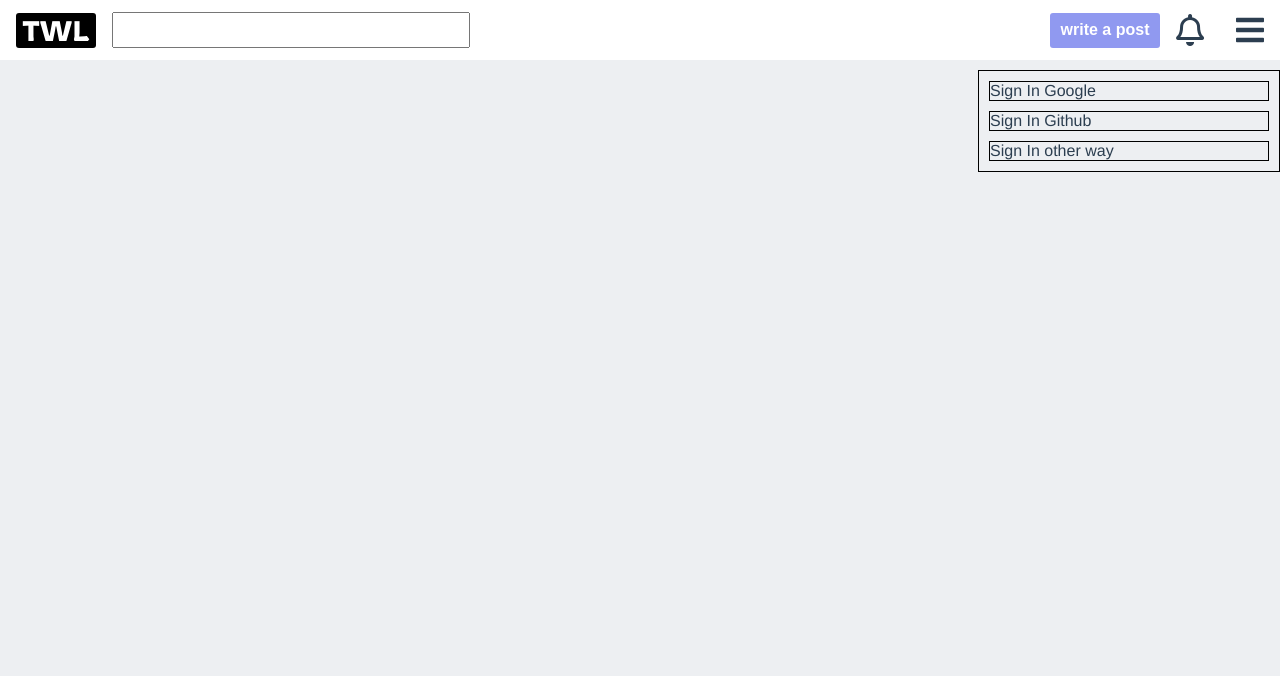
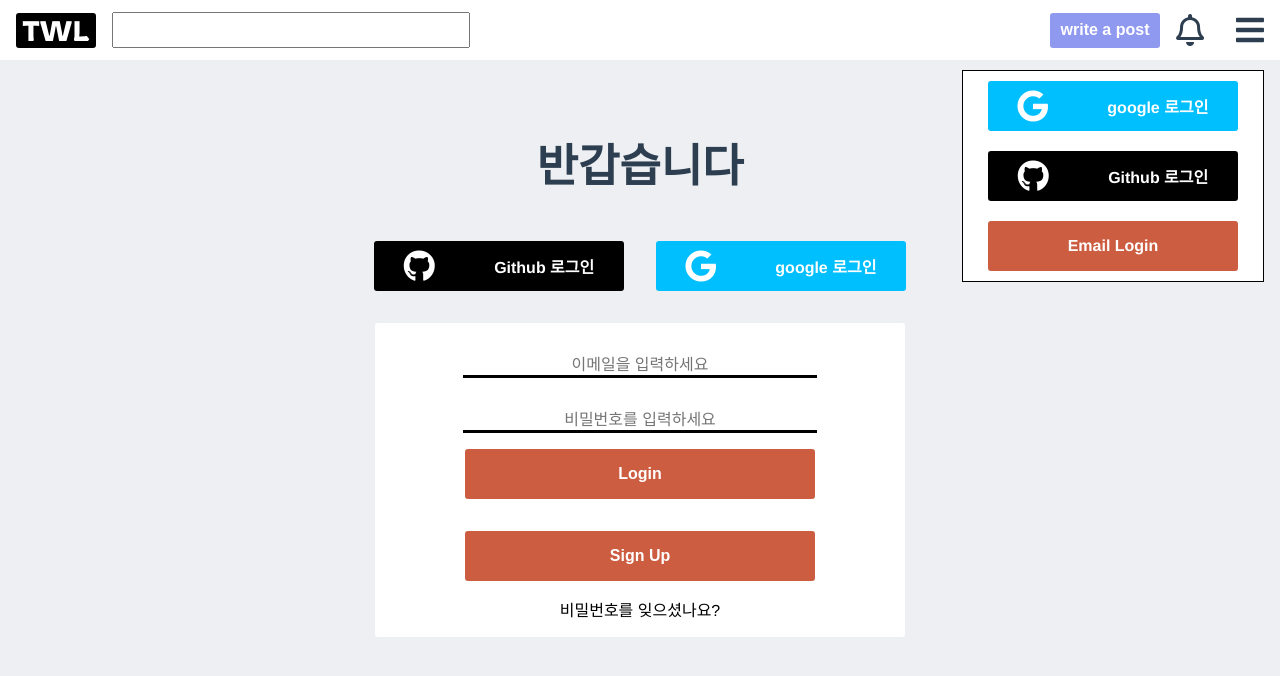
Before and after one commit to unani92/twlssafy, a Vue app in the folder frontend/: page /login in a window 1280 px wide. Both pictures are taken after a click on the icon 1250 px from the left and 30 px from the top of the page. Shown: the top 676 px of the page. Built offline with nearby package versions, Linux system fonts and the light colour scheme.

Commit message:
FE/login : 로그인 스켈레톤 코드 구현

```diff
--- /dev/null
+++ b/frontend/src/components/GithubLogin.vue
@@ -0,0 +1,31 @@
+<template>
+  <div class="github">
+    <i class="fab fa-github"></i>
+    <span>Github 로그인</span>
+  </div>
+</template>
+
+<script>
+  export default {
+    name: "GithubLogin"
+  }
+</script>
+
+<style scoped>
+  .github {
+    border-radius: 3px;
+    background-color: black;
+    width: 250px;
+    height: 50px;
+    color: white;
+    display: flex;
+    justify-content: space-around;
+    align-items: center;
+    font-weight: bolder;
+    margin: 1rem;
+  }
+  i {
+    color: white;
+    font-size: 2rem;
+  }
+</style>
--- /dev/null
+++ b/frontend/src/components/GoogleLogin.vue
@@ -0,0 +1,31 @@
+<template>
+  <div class="google">
+    <i class="fab fa-google"></i>
+    <span>google 로그인</span>
+  </div>
+</template>
+
+<script>
+  export default {
+    name: "GoogleLogin"
+  }
+</script>
+
+<style scoped>
+  .google {
+    border-radius: 3px;
+    background-color: deepskyblue;
+    width: 250px;
+    height: 50px;
+    color: white;
+    display: flex;
+    justify-content: space-around;
+    align-items: center;
+    font-weight: bolder;
+    margin: 1rem;
+  }
+  i {
+    color: white;
+    font-size: 2rem;
+  }
+</style>
--- a/frontend/src/components/NavBar.vue
+++ b/frontend/src/components/NavBar.vue
@@ -3,7 +3,7 @@
     <div class="nav-bar">
       <div class="logo-searchbar">
         <div class="logo">
-          <Router-link class="logo-text" to="/test">
+          <Router-link class="logo-text" to="/">
             TWL
           </Router-link>
         </div>
@@ -21,14 +21,12 @@
     </div>
     <div class="aside disabled">
       <div class="aside-menu">
+        <GoogleLogin/>
+        <GithubLogin/>
         <div>
-          Sign In Google
-        </div>
-        <div>
-          Sign In Github
-        </div>
-        <div>
-          Sign In other way
+          <Router-link class="emailogin-text" :to="{name: 'Login'}">
+            Email Login
+          </Router-link>
         </div>
       </div>
     </div>
@@ -36,8 +34,14 @@
 </template>
 
 <script>
+  import GoogleLogin from "./GoogleLogin";
+  import GithubLogin from "./GithubLogin";
   export default {
     name: "NavBar",
+    components: {
+      GoogleLogin,
+      GithubLogin
+    },
     methods: {
       asideBarToggle() {
         const aside = document.querySelector(".aside")
@@ -157,10 +161,29 @@
   .aside-menu {
     width: 300px;
     border: 1px solid black;
+    background-color: white;
+    display: flex;
+    flex-direction: column;
+    justify-content: center;
+    align-items: center;
+    margin-right: 1rem;
   }
   .aside-menu > div {
-    border: 1px solid black;
     margin: 10px;
+  }
+  .aside-menu > div:nth-child(3) {
+    width: 250px;
+    height: 50px;
+    border-radius: 3px;
+    background-color: rgb(204, 93, 65);
+    display: flex;
+    align-items: center;
+    justify-content: center;
+  }
+  .emailogin-text {
+    text-decoration: none;
+    color: white;
+    font-weight: bolder;
   }
   .disabled {
     display: none;
--- a/frontend/src/router/index.js
+++ b/frontend/src/router/index.js
@@ -1,6 +1,9 @@
 import Vue from 'vue'
 import VueRouter from 'vue-router'
 import Home from '../views/Home.vue'
+import Login from "../views/Login";
+import Signup from "../views/Signup";
+import ChangePwd from "../views/ChangePwd";
 
 Vue.use(VueRouter)
 
@@ -9,6 +12,21 @@ Vue.use(VueRouter)
     path: '/',
     name: 'Home',
     component: Home
+  },
+  {
+    path: '/login',
+    name: 'Login',
+    component: Login
+  },
+  {
+    path: '/signup',
+    name: 'Signup',
+    component: Signup
+  },
+  {
+    path: '/changepwd',
+    name: 'ChangePwd',
+    component: ChangePwd
   },
 ]
 
--- /dev/null
+++ b/frontend/src/views/ChangePwd.vue
@@ -0,0 +1,15 @@
+<template>
+  <div>
+
+  </div>
+</template>
+
+<script>
+  export default {
+    name: "ChangePwd"
+  }
+</script>
+
+<style scoped>
+
+</style>
--- /dev/null
+++ b/frontend/src/views/Login.vue
@@ -0,0 +1,95 @@
+<template>
+  <div class="login">
+    <h1>반갑습니다</h1>
+    <div class="socialogin">
+      <GithubLogin/>
+      <GoogleLogin/>
+    </div>
+    <div class="emailogin">
+      <input type="email" placeholder="이메일을 입력하세요">
+      <input type="password" placeholder="비밀번호를 입력하세요">
+      <button class="login-btn">Login</button>
+      <button @click="$router.push('/signup')" class="signup-btn">Sign Up</button>
+      <Router-link to="/changepwd" style="text-decoration: none; color: black">비밀번호를 잊으셨나요?</Router-link>
+    </div>
+  </div>
+</template>
+
+<script>
+  import GithubLogin from "../components/GithubLogin";
+  import GoogleLogin from "../components/GoogleLogin";
+  export default {
+    name: "Login",
+    components: {
+      GithubLogin,
+      GoogleLogin
+    }
+  }
+</script>
+
+<style scoped>
+  .login {
+    padding-top: 100px;
+    text-align: center;
+  }
+  h1 {
+    font-size: 45px;
+  }
+  .emailogin {
+    max-width: 530px;
+    margin-top: 1rem;
+    margin-bottom: 1rem;
+    margin-left: auto;
+    margin-right: auto;
+    padding-bottom: 1rem;
+    border-radius: 3px;
+    background-color: white;
+    text-align: left;
+    display: flex;
+    justify-content: center;
+    align-items: center;
+    flex-direction: column;
+  }
+  input {
+    margin-top: 2rem;
+    text-align: center;
+    font-size: 1rem;
+    border: 0;
+    outline: 0;
+    background: transparent;
+    border-bottom: 3px solid black;
+  }
+  .signup-btn, .login-btn {
+    background-color: rgb(204, 93, 65);
+    border-radius: 3px;
+    color: white;
+    font-weight: bolder;
+    font-size: 1rem;
+    border-style: none;
+    outline: none;
+    height: 50px;
+    cursor: pointer;
+    margin-top: 1rem;
+    margin-bottom: 1rem;
+  }
+  @media (min-width: 415px) {
+    .socialogin {
+      display: flex;
+      justify-content: center;
+    }
+    .login-btn, .signup-btn, input {
+      width: 350px;
+    }
+  }
+  @media (max-width: 414px) {
+    .socialogin {
+      display: flex;
+      flex-direction: column;
+      justify-content: center;
+      align-items: center;
+    }
+    .login-btn, .signup-btn, input {
+      width: 200px;
+    }
+  }
+</style>
--- /dev/null
+++ b/frontend/src/views/Signup.vue
@@ -0,0 +1,15 @@
+<template>
+  <div>
+
+  </div>
+</template>
+
+<script>
+  export default {
+    name: "Signup"
+  }
+</script>
+
+<style scoped>
+
+</style>
```
Also changed, not shown: frontend/src/img/github.png (added), frontend/src/img/google.png (added).
